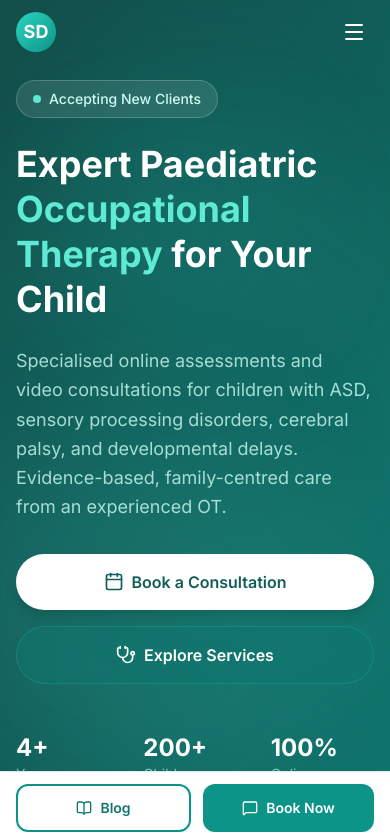
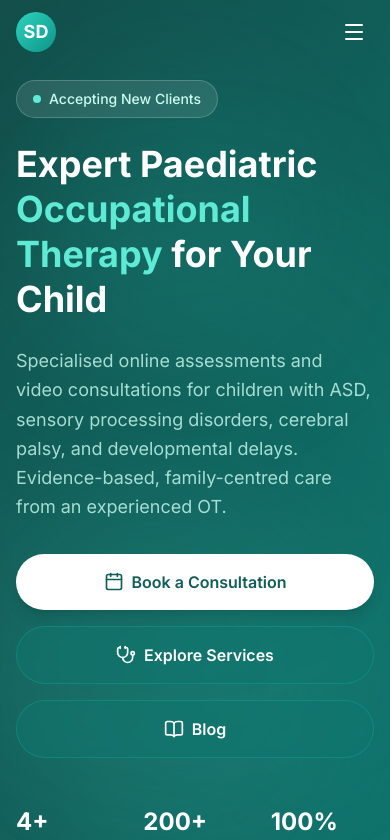
Before and after one commit to manishreddy255/dhanusri-ot-website, a React (Vite) app: page / in a window 390 px wide. Shown: the top 840 px of the page. Built offline with nearby package versions, Linux system fonts and the light colour scheme.

Commit message:
fix: Move Blog button to Hero, remove sticky bottom bar

```diff
--- a/src/components/Hero.tsx
+++ b/src/components/Hero.tsx
@@ -1,4 +1,5 @@
-import { ArrowDown, Video, Calendar, Stethoscope } from 'lucide-react';
+import { Video, Calendar, Stethoscope, BookOpen } from 'lucide-react';
+import { Link } from 'react-router-dom';
 import AnimatedCounter from './AnimatedCounter';
 
 export default function Hero() {
@@ -30,7 +31,7 @@ export default function Hero() {
               Evidence-based, family-centred care from an experienced OT.
             </p>
 
-            <div className="flex flex-col sm:flex-row gap-4 mb-12">
+            <div className="flex flex-col sm:flex-row flex-wrap gap-4 mb-12">
               <a
                 href="#contact"
                 className="inline-flex items-center justify-center gap-2 bg-white text-teal-800 px-8 py-4 rounded-full font-semibold hover:bg-teal-50 shadow-lg"
@@ -45,6 +46,13 @@ export default function Hero() {
                 <Stethoscope size={20} />
                 Explore Services
               </a>
+              <Link
+                to="/blog"
+                className="inline-flex items-center justify-center gap-2 bg-teal-700/50 backdrop-blur-sm border border-teal-500/30 text-white px-8 py-4 rounded-full font-semibold hover:bg-teal-700/70"
+              >
+                <BookOpen size={20} />
+                Blog
+              </Link>
             </div>
 
             <div className="grid grid-cols-3 gap-6">
@@ -100,14 +108,6 @@ export default function Hero() {
           </div>
         </div>
       </div>
-
-      <a
-        href="#about"
-        className="absolute bottom-8 left-1/2 -translate-x-1/2 text-white/60 hover:text-white"
-        aria-label="Scroll down"
-      >
-        <ArrowDown size={24} />
-      </a>
     </section>
   );
 }
--- a/src/components/StickyCTA.tsx
+++ b/src/components/StickyCTA.tsx
@@ -1,25 +1,3 @@
-import { MessageSquare, BookOpen } from 'lucide-react';
-import { Link } from 'react-router-dom';
-
 export default function StickyCTA() {
-  return (
-    <div className="fixed bottom-0 left-0 right-0 z-40 lg:hidden">
-      <div className="bg-white border-t border-gray-200 px-4 py-3 shadow-lg flex gap-3">
-        <Link
-          to="/blog"
-          className="flex items-center justify-center gap-2 bg-white border-2 border-teal-600 text-teal-700 flex-1 py-3 rounded-xl font-semibold text-sm"
-        >
-          <BookOpen size={16} />
-          Blog
-        </Link>
-        <a
-          href="#contact"
-          className="flex items-center justify-center gap-2 bg-teal-600 text-white flex-1 py-3 rounded-xl font-semibold text-sm"
-        >
-          <MessageSquare size={16} />
-          Book Now
-        </a>
-      </div>
-    </div>
-  );
+  return null;
 }
```
